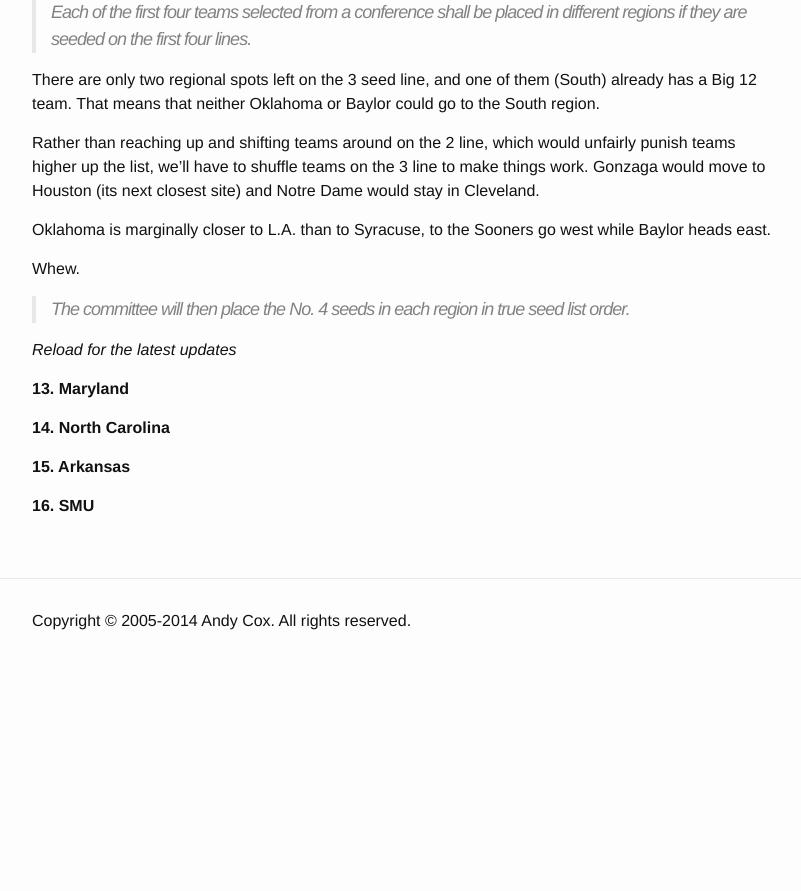
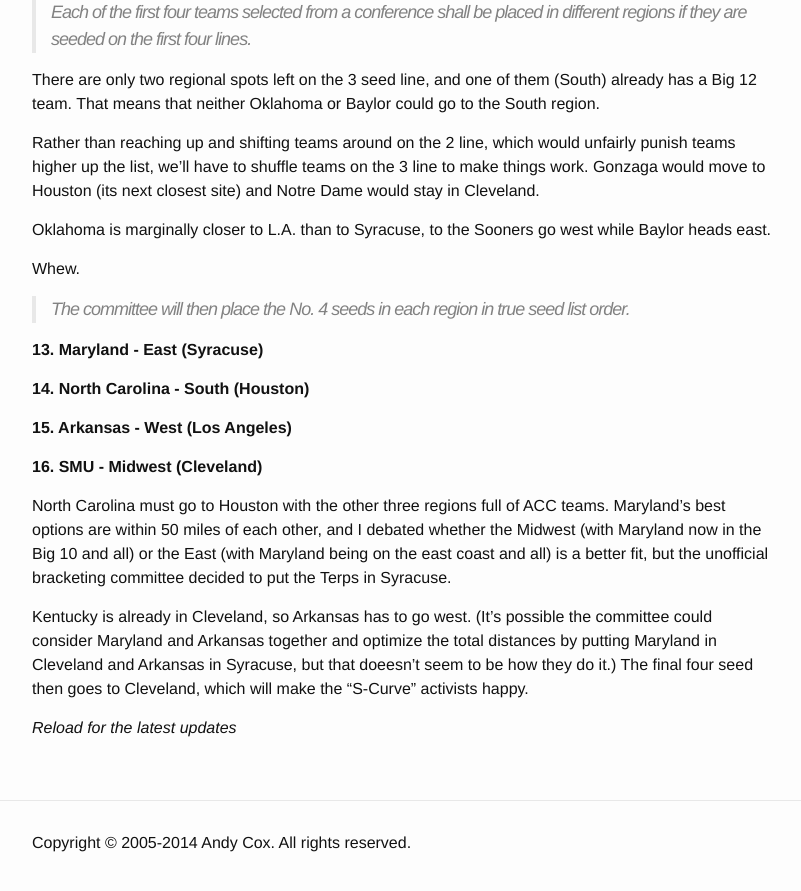
Before and after one commit to crashingthedance/blog.crashingthedance.com, a Jekyll site: the page built from _posts/2015-03-15-mocking_the_bracket.md, in a window 1280 px wide and 900 px high, scrolled down 3645 px. Shown: the top 891 px of the window, without its empty margins (238-1039 px from the left). Built offline with Jekyll 4.4.1, drawn with Linux system fonts in a browser that asks for light colours; comment, search, counter and statistics services are not loaded; before the commit the page ends 4323 px from its top, so only the background shows below that.

Commit message:
Mock bracket update

```diff
--- a/_posts/2015-03-15-mocking_the_bracket.md
+++ b/_posts/2015-03-15-mocking_the_bracket.md
@@ -214,13 +214,25 @@ Whew.
 
 > The committee will then place the No. 4 seeds in each region in true seed list order.
 
+**13.  Maryland - East (Syracuse)**
+
+**14.  North Carolina - South (Houston)**
+
+**15.  Arkansas - West (Los Angeles)**
+
+**16.  SMU - Midwest (Cleveland)**
+
+North Carolina must go to Houston with the other three regions full of ACC
+teams. Maryland's best options are within 50 miles of each other, and I debated
+whether the Midwest (with Maryland now in the Big 10 and all) or the East (with
+Maryland being on the east coast and all) is a better fit, but the unofficial
+bracketing committee decided to put the Terps in Syracuse.
+
+Kentucky is already in Cleveland, so Arkansas has to go west. (It's possible the
+committee could consider Maryland and Arkansas together and optimize the total
+distances by putting Maryland in Cleveland and Arkansas in Syracuse, but that
+doeesn't seem to be how they do it.) The final four seed then goes to Cleveland,
+which will make the "S-Curve" activists happy.
+
 <a name='latest'></a>
 *Reload for the latest updates*
-
-**13.  Maryland**
-
-**14.  North Carolina**
-
-**15.  Arkansas**
-
-**16.  SMU**
```
